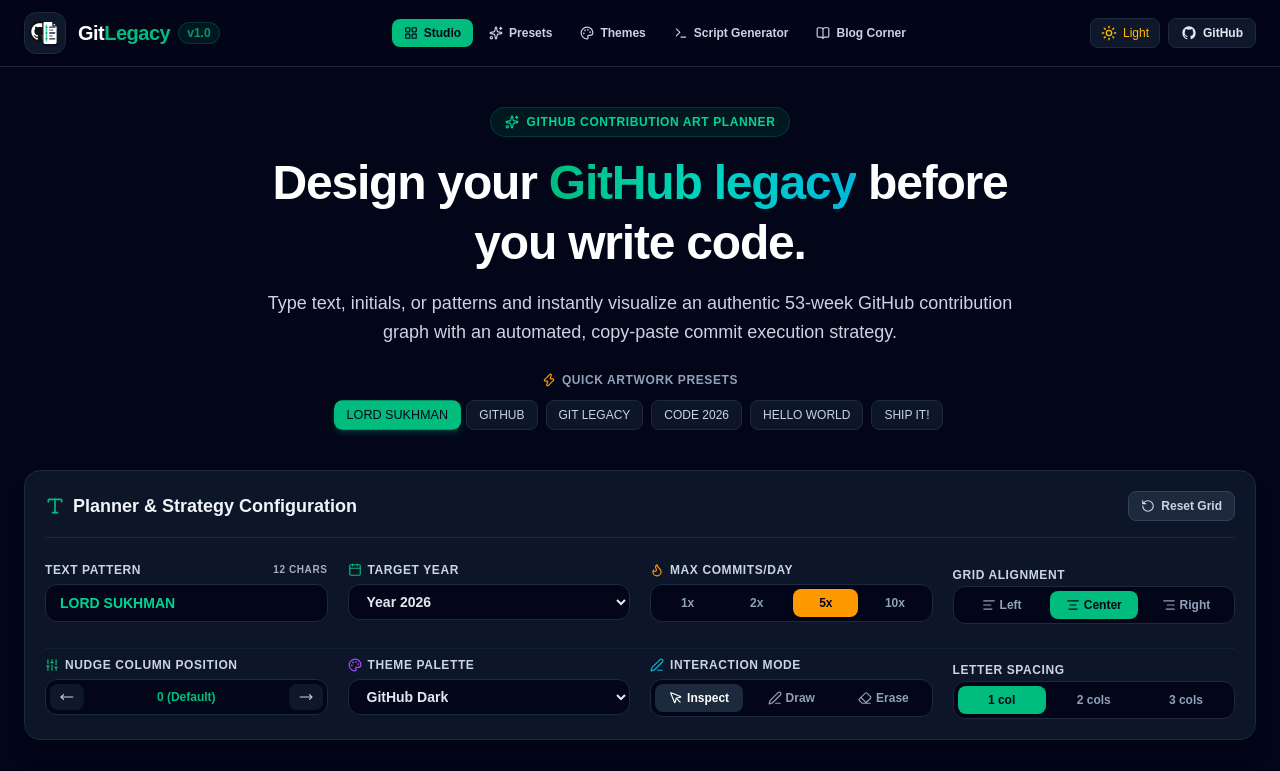
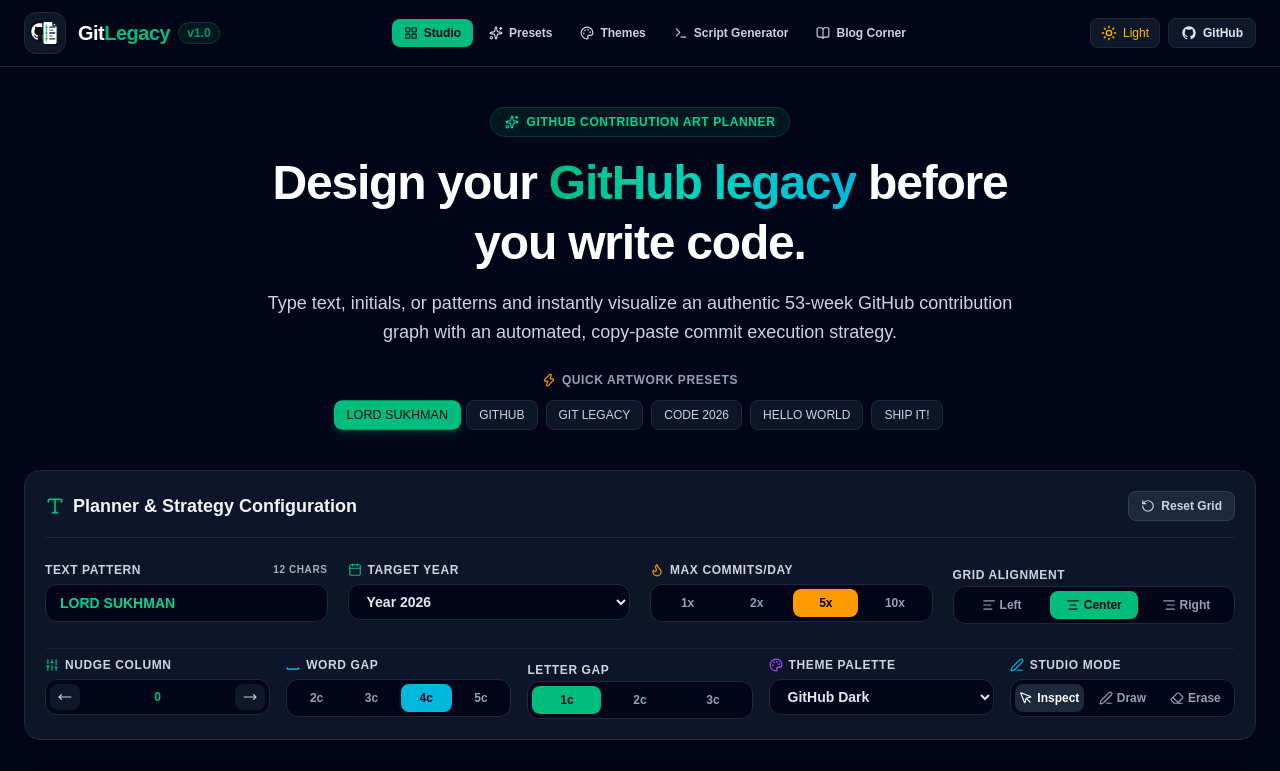
Before and after one commit to Sukhman369/githublegacy, a Next.js app: page / in a window 1280 px wide. Shown: the top 771 px of the page. Built offline with nearby package versions, Linux system fonts and the light colour scheme.

Commit message:
feat(font): set default word gap between multi-word text to 4 columns and add Word Gap selector

```diff
--- a/src/app/page.tsx
+++ b/src/app/page.tsx
@@ -29,6 +29,7 @@
     year: currentYear,
     intensityMaxCommits: 5,
     letterSpacing: 1,
+    wordSpacing: 4,
     alignment: 'center',
     columnOffset: 0,
     themeId: 'github-dark',
@@ -50,6 +51,7 @@
       const themeParam = params.get('theme');
       const alignParam = params.get('align');
       const offsetParam = params.get('offset');
+      const wordGapParam = params.get('wordgap');
       const modeParam = params.get('mode');
 
       if (modeParam === 'light') {
@@ -58,7 +60,7 @@
         setDarkMode(true);
       }
 
-      if (textParam || yearParam || intensityParam || themeParam || alignParam || offsetParam) {
+      if (textParam || yearParam || intensityParam || themeParam || alignParam || offsetParam || wordGapParam) {
         setSettings((prev) => ({
           ...prev,
           text: textParam || prev.text,
@@ -67,6 +69,7 @@
           themeId: themeParam || prev.themeId,
           alignment: (alignParam as any) || prev.alignment,
           columnOffset: offsetParam ? parseInt(offsetParam, 10) : prev.columnOffset,
+          wordSpacing: wordGapParam ? parseInt(wordGapParam, 10) : prev.wordSpacing,
         }));
       }
     }
@@ -85,6 +88,7 @@
       text: 'LORD SUKHMAN',
       drawingMode: 'select',
       columnOffset: 0,
+      wordSpacing: 4,
       themeId: isDarkMode ? 'github-dark' : 'github-light',
     }));
   };
--- a/src/components/PlannerControls.tsx
+++ b/src/components/PlannerControls.tsx
@@ -18,6 +18,7 @@
   MoveLeft,
   MoveRight,
   Sliders,
+  Space,
 } from 'lucide-react';
 
 interface PlannerControlsProps {
@@ -37,6 +38,7 @@
   const yearOptions = Array.from({ length: 11 }, (_, i) => currentYear - 2 + i);
 
   const columnOffset = settings.columnOffset || 0;
+  const wordSpacing = settings.wordSpacing || 4;
 
   return (
     <div
@@ -201,7 +203,7 @@
 
       {/* Secondary Controls Row */}
       <div
-        className={`pt-2 border-t grid grid-cols-1 md:grid-cols-2 lg:grid-cols-4 gap-5 ${
+        className={`pt-2 border-t grid grid-cols-1 md:grid-cols-2 lg:grid-cols-5 gap-4 ${
           isDarkMode ? 'border-slate-800/60' : 'border-slate-200'
         }`}
       >
@@ -213,7 +215,7 @@
             }`}
           >
             <Sliders className="h-3.5 w-3.5 text-emerald-500" />
-            <span>Nudge Column Position</span>
+            <span>Nudge Column</span>
           </label>
           <div
             className={`flex items-center gap-1 p-1 rounded-xl border ${
@@ -222,7 +224,7 @@
           >
             <button
               onClick={() => onChangeSettings({ columnOffset: Math.max(-10, columnOffset - 1) })}
-              className={`px-2.5 py-1.5 rounded-lg text-xs font-semibold flex items-center justify-center transition-all ${
+              className={`px-2 py-1.5 rounded-lg text-xs font-semibold flex items-center justify-center transition-all ${
                 isDarkMode
                   ? 'bg-slate-900 text-slate-300 hover:text-white hover:bg-slate-800'
                   : 'bg-white text-slate-700 hover:text-slate-900 shadow-sm'
@@ -233,16 +235,12 @@
             </button>
 
             <div className="flex-1 text-center font-mono text-xs font-bold text-emerald-500">
-              {columnOffset === 0
-                ? '0 (Default)'
-                : columnOffset > 0
-                ? `+${columnOffset} col${columnOffset > 1 ? 's' : ''}`
-                : `${columnOffset} col${columnOffset < -1 ? 's' : ''}`}
+              {columnOffset === 0 ? '0' : columnOffset > 0 ? `+${columnOffset}` : `${columnOffset}`}
             </div>
 
             <button
               onClick={() => onChangeSettings({ columnOffset: Math.min(10, columnOffset + 1) })}
-              className={`px-2.5 py-1.5 rounded-lg text-xs font-semibold flex items-center justify-center transition-all ${
+              className={`px-2 py-1.5 rounded-lg text-xs font-semibold flex items-center justify-center transition-all ${
                 isDarkMode
                   ? 'bg-slate-900 text-slate-300 hover:text-white hover:bg-slate-800'
                   : 'bg-white text-slate-700 hover:text-slate-900 shadow-sm'
@@ -251,6 +249,71 @@
             >
               <MoveRight className="h-3.5 w-3.5" />
             </button>
+          </div>
+        </div>
+
+        {/* Word Gap Spacing */}
+        <div className="space-y-1.5">
+          <label
+            className={`text-xs font-semibold uppercase tracking-wider flex items-center gap-1.5 ${
+              isDarkMode ? 'text-slate-300' : 'text-slate-600'
+            }`}
+          >
+            <Space className="h-3.5 w-3.5 text-cyan-400" />
+            <span>Word Gap</span>
+          </label>
+          <div
+            className={`flex items-center gap-1 p-1 rounded-xl border ${
+              isDarkMode ? 'bg-slate-950 border-slate-800' : 'bg-slate-100 border-slate-300'
+            }`}
+          >
+            {[2, 3, 4, 5].map((wGap) => (
+              <button
+                key={wGap}
+                onClick={() => onChangeSettings({ wordSpacing: wGap })}
+                className={`flex-1 py-1.5 rounded-lg text-xs font-mono font-bold transition-all ${
+                  wordSpacing === wGap
+                    ? 'bg-cyan-500 text-slate-950 shadow-sm'
+                    : isDarkMode
+                    ? 'text-slate-400 hover:text-white'
+                    : 'text-slate-600 hover:text-slate-900'
+                }`}
+              >
+                {wGap}c
+              </button>
+            ))}
+          </div>
+        </div>
+
+        {/* Letter Spacing */}
+        <div className="space-y-1.5">
+          <label
+            className={`text-xs font-semibold uppercase tracking-wider ${
+              isDarkMode ? 'text-slate-300' : 'text-slate-600'
+            }`}
+          >
+            Letter Gap
+          </label>
+          <div
+            className={`flex items-center gap-1 p-1 rounded-xl border ${
+              isDarkMode ? 'bg-slate-950 border-slate-800' : 'bg-slate-100 border-slate-300'
+            }`}
+          >
+            {[1, 2, 3].map((spacing) => (
+              <button
+                key={spacing}
+                onClick={() => onChangeSettings({ letterSpacing: spacing })}
+                className={`flex-1 py-1.5 rounded-lg text-xs font-mono font-bold transition-all ${
+                  settings.letterSpacing === spacing
+                    ? 'bg-emerald-500 text-slate-950 shadow-sm'
+                    : isDarkMode
+                    ? 'text-slate-400 hover:text-white'
+                    : 'text-slate-600 hover:text-slate-900'
+                }`}
+              >
+                {spacing}c
+              </button>
+            ))}
           </div>
         </div>
 
@@ -289,7 +352,7 @@
             }`}
           >
             <Edit3 className="h-3.5 w-3.5 text-cyan-500" />
-            <span>Interaction Mode</span>
+            <span>Studio Mode</span>
           </label>
           <div
             className={`flex items-center gap-1 p-1 rounded-xl border ${
@@ -339,38 +402,6 @@
             </button>
           </div>
         </div>
-
-        {/* Letter Spacing */}
-        <div className="space-y-1.5">
-          <label
-            className={`text-xs font-semibold uppercase tracking-wider ${
-              isDarkMode ? 'text-slate-300' : 'text-slate-600'
-            }`}
-          >
-            Letter Spacing
-          </label>
-          <div
-            className={`flex items-center gap-1 p-1 rounded-xl border ${
-              isDarkMode ? 'bg-slate-950 border-slate-800' : 'bg-slate-100 border-slate-300'
-            }`}
-          >
-            {[1, 2, 3].map((spacing) => (
-              <button
-                key={spacing}
-                onClick={() => onChangeSettings({ letterSpacing: spacing })}
-                className={`flex-1 py-1.5 rounded-lg text-xs font-mono font-bold transition-all ${
-                  settings.letterSpacing === spacing
-                    ? 'bg-emerald-500 text-slate-950 shadow-sm'
-                    : isDarkMode
-                    ? 'text-slate-400 hover:text-white'
-                    : 'text-slate-600 hover:text-slate-900'
-                }`}
-              >
-                {spacing} col{spacing > 1 ? 's' : ''}
-              </button>
-            ))}
-          </div>
-        </div>
       </div>
     </div>
   );
--- a/src/lib/calendar-engine.ts
+++ b/src/lib/calendar-engine.ts
@@ -68,8 +68,16 @@
   settings: PlannerSettings,
   customOverrides: Record<string, { commitCount: number; level: IntensityLevel }> = {}
 ): CalendarGrid {
-  const { text, intensityMaxCommits, letterSpacing, alignment, columnOffset = 0 } = settings;
-  const { matrix, charMap } = textToMatrix(text, letterSpacing);
+  const {
+    text,
+    intensityMaxCommits,
+    letterSpacing,
+    wordSpacing = 4,
+    alignment,
+    columnOffset = 0,
+  } = settings;
+
+  const { matrix, charMap } = textToMatrix(text, letterSpacing, wordSpacing);
 
   const matrixCols = matrix[0]?.length || 0;
   const totalWeeksAvailable = 53;
--- a/src/lib/font-matrix.ts
+++ b/src/lib/font-matrix.ts
@@ -326,15 +326,6 @@
     [1, 0, 0, 0, 1],
     [0, 1, 1, 1, 0],
   ],
-  ' ': [
-    [0, 0, 0, 0, 0],
-    [0, 0, 0, 0, 0],
-    [0, 0, 0, 0, 0],
-    [0, 0, 0, 0, 0],
-    [0, 0, 0, 0, 0],
-    [0, 0, 0, 0, 0],
-    [0, 0, 0, 0, 0],
-  ],
   '!': [
     [0, 0, 1, 0, 0],
     [0, 0, 1, 0, 0],
@@ -401,14 +392,20 @@
   [0, 0, 0, 0, 0],
 ];
 
-export function getCharMatrix(char: string): number[][] {
+export function getCharMatrix(char: string, wordSpacing: number = 4): number[][] {
   const upper = char.toUpperCase();
+  if (upper === ' ') {
+    // Space character width = wordSpacing - 1 (since 1 letterSpacing is appended after it)
+    const spaceCols = Math.max(1, wordSpacing - 1);
+    return Array(7).fill(0).map(() => Array(spaceCols).fill(0));
+  }
   return FONT_MAP[upper] || BLANK_CHAR;
 }
 
 export function textToMatrix(
   text: string,
-  spacing: number = 1
+  spacing: number = 1,
+  wordSpacing: number = 4
 ): { matrix: number[][]; charMap: (PixelCoord | null)[][] } {
   const chars = text.toUpperCase().split('');
   if (chars.length === 0) {
@@ -418,16 +415,16 @@
     };
   }
 
-  // Each char is 5 cols wide. Between chars we add `spacing` empty columns.
   const numRows = 7;
   const matrix: number[][] = Array(numRows).fill(0).map(() => []);
   const charMap: (PixelCoord | null)[][] = Array(numRows).fill(null).map(() => []);
 
   chars.forEach((ch, charIdx) => {
-    const charMatrix = getCharMatrix(ch);
+    const charMatrix = getCharMatrix(ch, wordSpacing);
+    const charCols = charMatrix[0]?.length || 5;
 
     for (let row = 0; row < numRows; row++) {
-      for (let col = 0; col < 5; col++) {
+      for (let col = 0; col < charCols; col++) {
         const val = charMatrix[row][col];
         matrix[row].push(val);
         if (val === 1) {
--- a/src/types/calendar.ts
+++ b/src/types/calendar.ts
@@ -39,7 +39,8 @@
   text: string;
   year: number;
   intensityMaxCommits: number; // Max commits for level 4 (e.g. 5, 10, 20)
-  letterSpacing: number; // 1 to 3 columns gap
+  letterSpacing: number; // 1 to 3 columns gap between letters
+  wordSpacing: number; // 2 to 6 columns gap between words (default 4)
   alignment: AlignmentMode;
   columnOffset: number; // Column shift nudge (-10 to +10)
   themeId: string;
```
